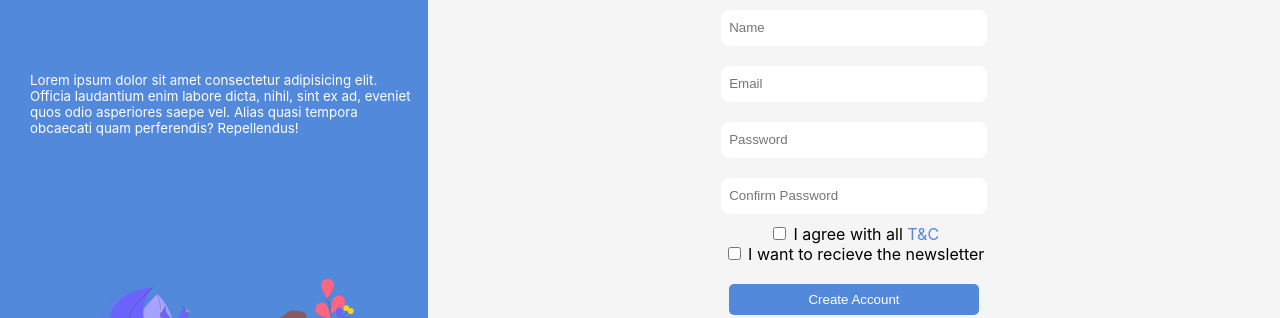
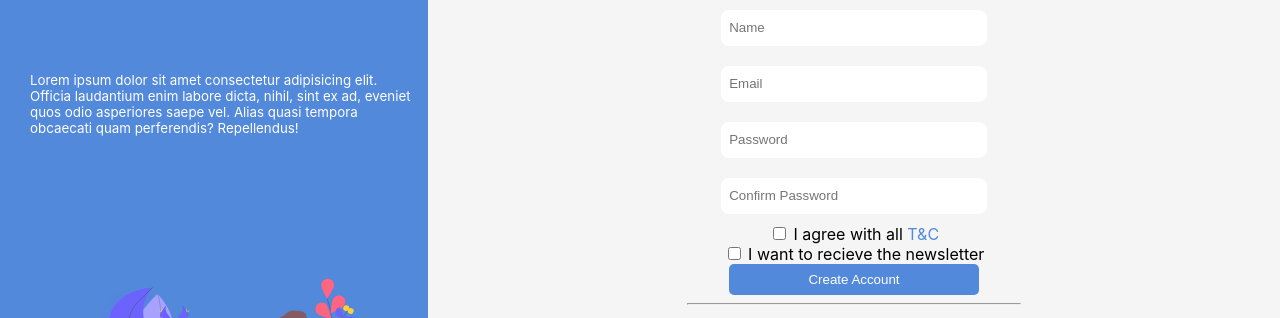
Before and after one commit to shubambhasin/landing-page, a plain HTML site: page index.html in a window 1280 px wide. Shown: the part 128-446 px from the top of the page. Drawn offline with Linux system fonts and the light colour scheme.

Commit message:
added flex properties

```diff
--- a/index.html
+++ b/index.html
@@ -47,16 +47,23 @@
                 </form>
             </div>
             <div class="checkbox-align">
+                <div>
                     <input type="checkbox" name="I agree with all T&C" id="">
 
                     <label for="">I agree with all <a href="">T&C</a></label>
-                <br><input type="checkbox" placeholder="I agree with all T&C" name="" id="">
+
+                </div>
+
+                <div>
+                    <input type="checkbox" placeholder="I agree with all T&C" name="" id="">
                     <label for="">I want to recieve the newsletter</label>
                     <br>
-                <br>
                     <button class="btn">Create Account</button>
-                <br>
-                <br>
+
+
+                </div>
+
+
             </div>
             <hr>
 
@@ -68,6 +75,7 @@
             </ul>
 
         </div>
+
         <br>
         <p>Already a member ? <small><Strong><a href="">Login</a></Strong></small></p>
 
--- a/style.css
+++ b/style.css
@@ -143,3 +143,12 @@ a
     text-decoration: none;
     color: var(--accent-color);
 }
+
+.checkbox-align
+{
+
+    display: flex;
+    flex-direction: column;
+
+
+}
```
Lines whose indentation alone changed are shown as unchanged.
